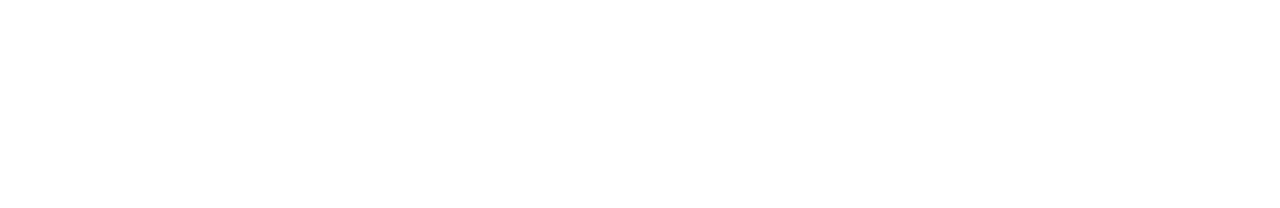
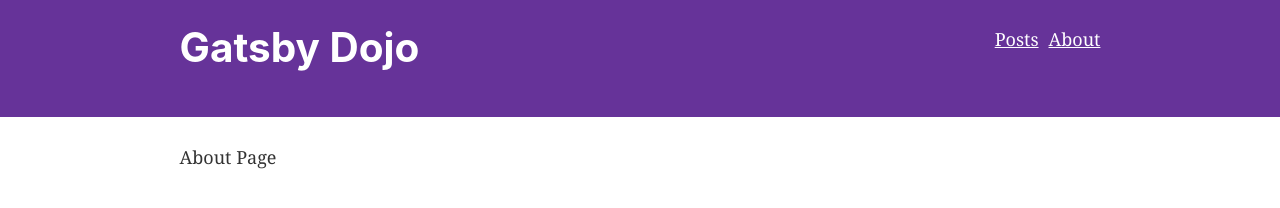
Before and after one commit to 4in/gatsby-blog, a Gatsby site: page /about in a window 1280 px wide. Before the commit this address had no page. Built offline with nearby package versions, Linux system fonts and the light colour scheme; Gatsby itself is replaced by a stand-in of ours.

Commit message:
style: update layout

```diff
--- a/src/components/Header.tsx
+++ b/src/components/Header.tsx
@@ -14,9 +14,10 @@
         margin: `0 auto`,
         maxWidth: 960,
         padding: `1.45rem 1.0875rem`,
+        textAlign: 'right',
       }}
     >
-      <h1 style={{ margin: 0 }}>
+      <h1 style={{ margin: 0, float: 'left' }}>
         <Link
           to="/"
           style={{
@@ -27,6 +28,20 @@
           {siteTitle}
         </Link>
       </h1>
+      <div>
+        <ul style={{ listStyle: 'none' }}>
+          <li style={{ display: 'inline-block' }}>
+            <Link style={{ color: '#fff' }} to="/posts/page/1">
+              Posts
+            </Link>
+          </li>
+          <li style={{ display: 'inline-block', marginLeft: 10 }}>
+            <Link style={{ color: '#fff' }} to="/about">
+              About
+            </Link>
+          </li>
+        </ul>
+      </div>
     </div>
   </header>
 );
--- a/src/layouts/PostLayout.tsx
+++ b/src/layouts/PostLayout.tsx
@@ -1,5 +1,5 @@
 import React from 'react';
-import { graphql, Link, PageProps } from 'gatsby';
+import { graphql, PageProps } from 'gatsby';
 import Layout from './Layout';
 import { MDXRenderer } from 'gatsby-plugin-mdx';
 
@@ -24,11 +24,8 @@
 `;
 
 const PostLayout: React.FC<PageProps<PostLayoutProps>> = ({ data, ...props }) => {
-  console.log({ data, ...props });
-
   return (
     <Layout>
-      <Link to="/">Home</Link>
       <h1>{data.mdx.frontmatter.title}</h1>
       <MDXRenderer>{data.mdx.body}</MDXRenderer>
     </Layout>
--- /dev/null
+++ b/src/pages/about.tsx
@@ -0,0 +1,12 @@
+import React from 'react';
+import Layout from '../layouts/Layout';
+
+const About: React.FC = () => {
+  return (
+    <Layout>
+      <div>About Page</div>
+    </Layout>
+  );
+};
+
+export default About;
--- a/src/pages/index.tsx
+++ b/src/pages/index.tsx
@@ -10,7 +10,6 @@
   return (
     <Layout>
       <SEO title="Home" />
-      <Link to="/posts/page/1">Posts</Link>
       <div style={{ maxWidth: '300px', marginBottom: '1.45rem' }}>
         <Image />
       </div>
--- a/src/pages/posts.tsx
+++ b/src/pages/posts.tsx
@@ -52,8 +52,7 @@
   }
   return (
     <Layout>
-      <Link to="/">Home</Link>
-      <h3>Posts Page</h3>
+      <h3>Posts Page {pageContext.page}/{pageContext.totalPage}</h3>
       {data.allMdx.edges.map(post => (
         <div key={post.node.excerpt}>
           <h3>{post.node.frontmatter.title}</h3>
```
